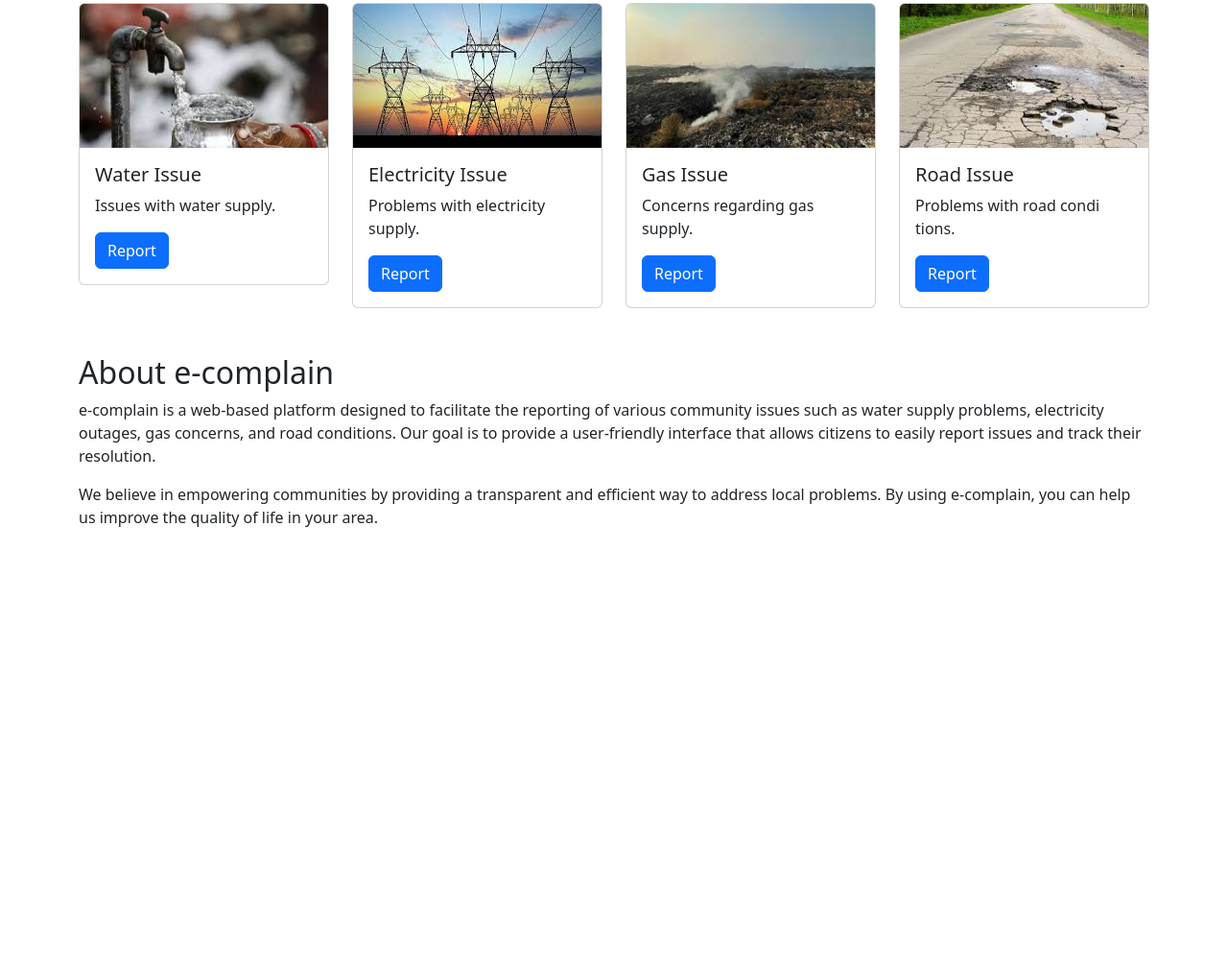
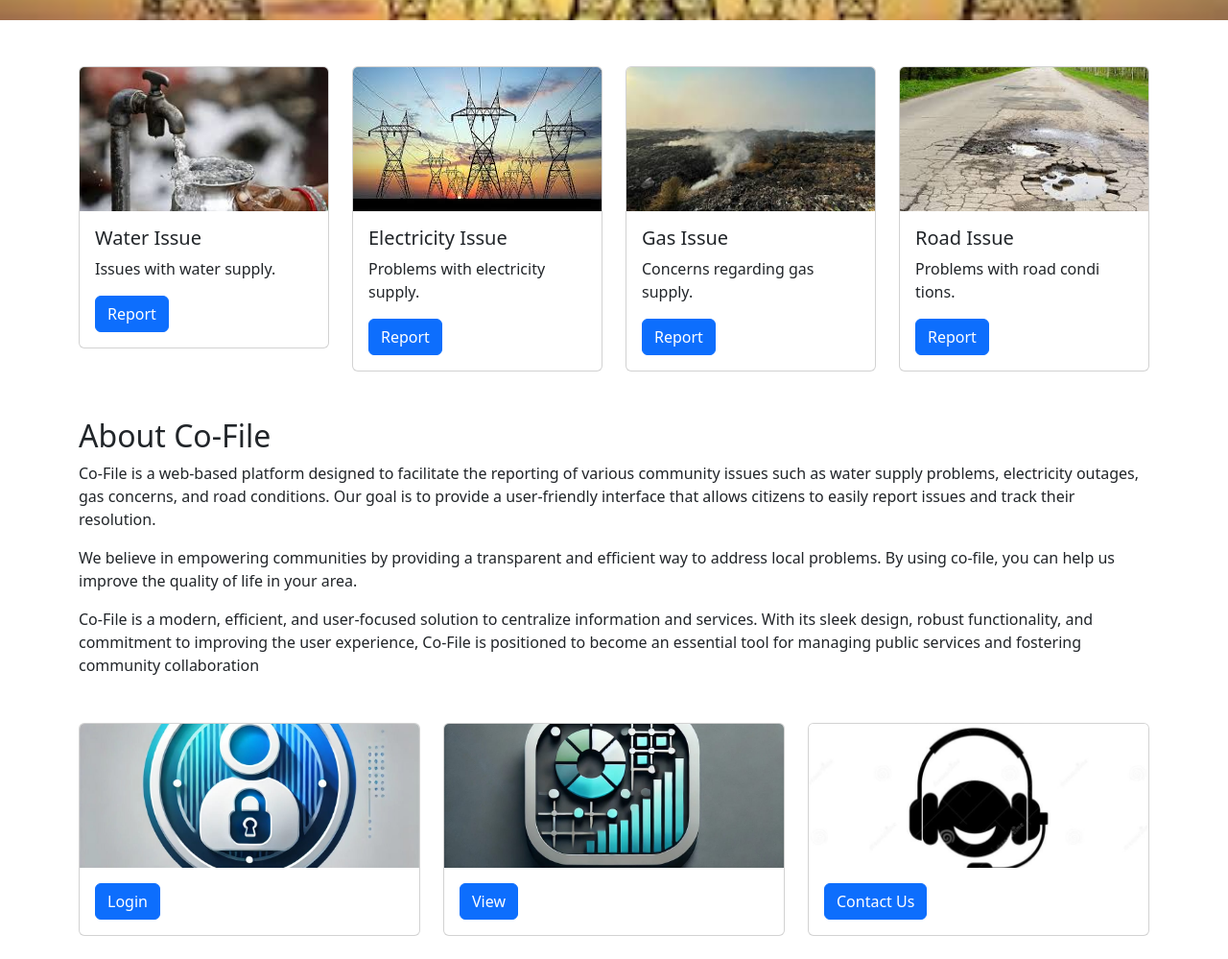
Before and after one commit to junadevi/co-file, a plain HTML site: page index.html in a window 1280 px wide. Shown: the part 501-1500 px from the top of the page at 96% size. Before the commit the page ends 1068 px from the top, so only its background shows below. Drawn offline with nearby package versions, Linux system fonts and the light colour scheme.

Commit message:
Update index.html

```diff
--- a/index.html
+++ b/index.html
@@ -21,7 +21,17 @@
 <body>
     <nav class="navbar navbar-expand-lg bg-body-tertiary">
         <div class="container-fluid">
-          <a class="navbar-brand" href="./index.html">e-complain</a>
+          <!--nav bar for the logo-->
+           <a class="navbar-brand d-flex align-items-center" href="./index.html" style="font-size: 1.5rem; font-weight: bold; color:#2c3e50;">
+            <img src="kjn.png" alt="Logo" style="width: 40px; height: 40px; margin-right: 10px;">
+            Co-File
+          </a>
+          </div>
+          </nav>
+
+          <nav class="navbar navbar-expand-lg bg-body-tertiary">
+            <div class="container-fluid">
+              <!--navbar for the menu-->
           <button class="navbar-toggler" type="button" data-bs-toggle="collapse" data-bs-target="#navbarSupportedContent" aria-controls="navbarSupportedContent" aria-expanded="false" aria-label="Toggle navigation">
             <span class="navbar-toggler-icon"></span>
           </button>
@@ -122,14 +132,44 @@
         </div>
       </div>
       <div id="about" class="container mt-5">
-        <h2>About e-complain</h2>
+        <h2>About Co-File</h2>
         <p>
-            e-complain is a web-based platform designed to facilitate the reporting of various community issues such as water supply problems, electricity outages, gas concerns, and road conditions. Our goal is to provide a user-friendly interface that allows citizens to easily report issues and track their resolution.
+            Co-File is a web-based platform designed to facilitate the reporting of various community issues such as water supply problems, electricity outages, gas concerns, and road conditions. Our goal is to provide a user-friendly interface that allows citizens to easily report issues and track their resolution.
         </p>
         <p>
-            We believe in empowering communities by providing a transparent and efficient way to address local problems. By using e-complain, you can help us improve the quality of life in your area.
+            We believe in empowering communities by providing a transparent and efficient way to address local problems. By using co-file, you can help us improve the quality of life in your area.
         </p>
+        <p>Co-File is a modern, efficient, and user-focused solution to centralize information and services. With its sleek design, robust functionality, and commitment to improving the user experience, Co-File is positioned to become an essential tool for managing public services and fostering community collaboration</p>
     </div>
+
+    <div class="container mt-5">
+      <div class="row mb-4">
+        <div class="col">
+          <div class="card" id="login">
+            <img src="./78644.jpg" class="card-img-top" alt="..." onerror="this.src='./photo1.jpeg';">
+            <div class="card-body">
+              <a href="./login/plogin.html" class="btn btn-primary">Login</a>
+            </div>
+          </div>
+        </div>
+        <div class="col">
+          <div class="card" id="Dashboard">
+            <img src="./795575.jpg" class="card-img-top" alt="..." onerror="this.src='./photo1.jpeg';">
+            <div class="card-body">
+              <a href="##" class="btn btn-primary">View</a>
+            </div>
+          </div>
+        </div>
+        <div class="col">
+          <div class="card" id="help">
+            <img src="./78634.jpg" class="card-img-top" alt="..." onerror="this.src='./photo1.jpeg';">
+            <div class="card-body">
+              <a href="##" class="btn btn-primary">Contact Us</a>
+            </div>
+          </div>
+        </div>
+        </div>
+        </div>
 
       <script src="https://cdn.jsdelivr.net/npm/bootstrap@5.3.3/dist/js/bootstrap.bundle.min.js" integrity="sha384-YvpcrYf0tY3lHB60NNkmXc5s9fDVZLESaAA55NDzOxhy9GkcIdslK1eN7N6jIeHz" crossorigin="anonymous"></script>
 </body>
```
